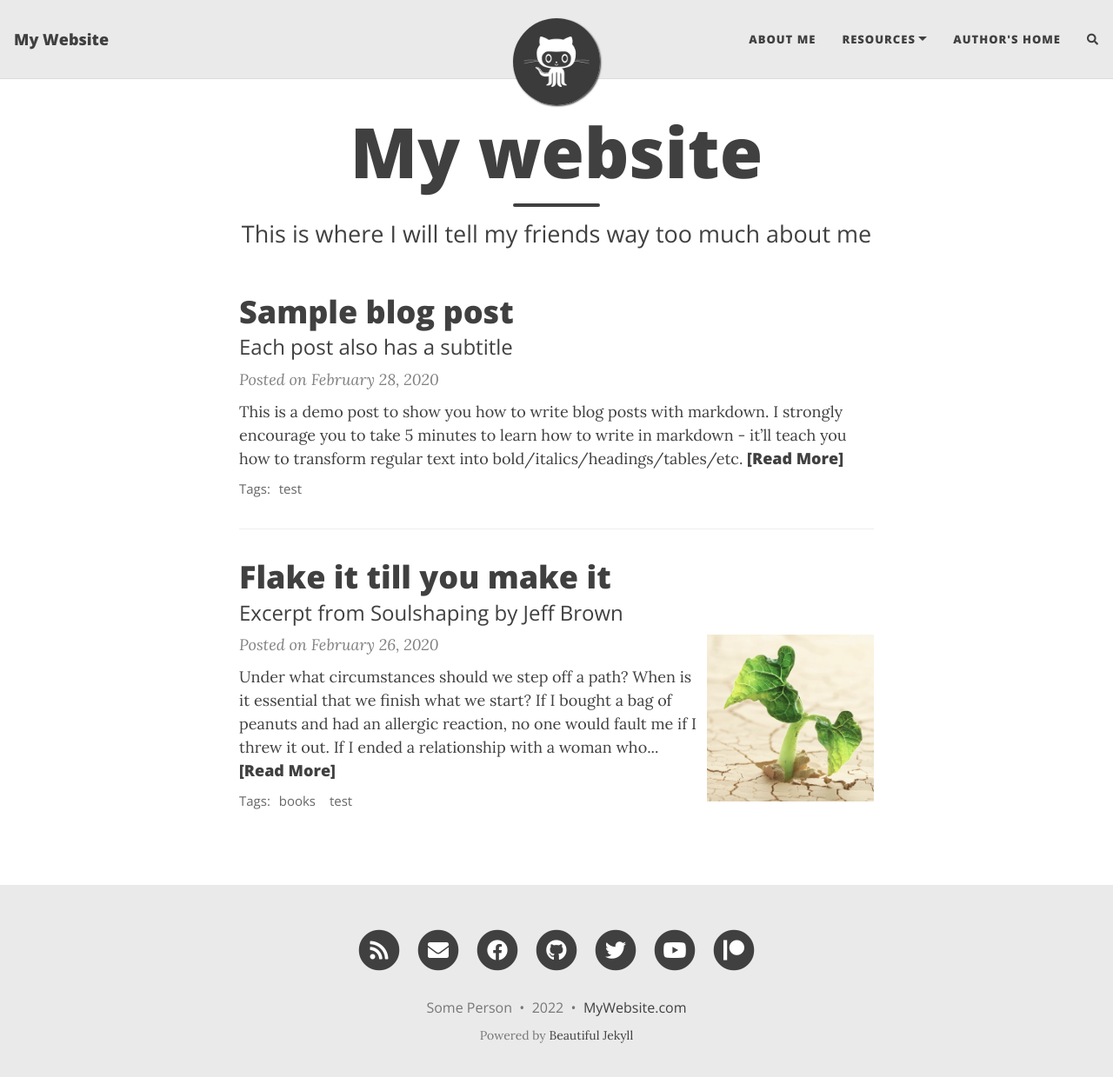
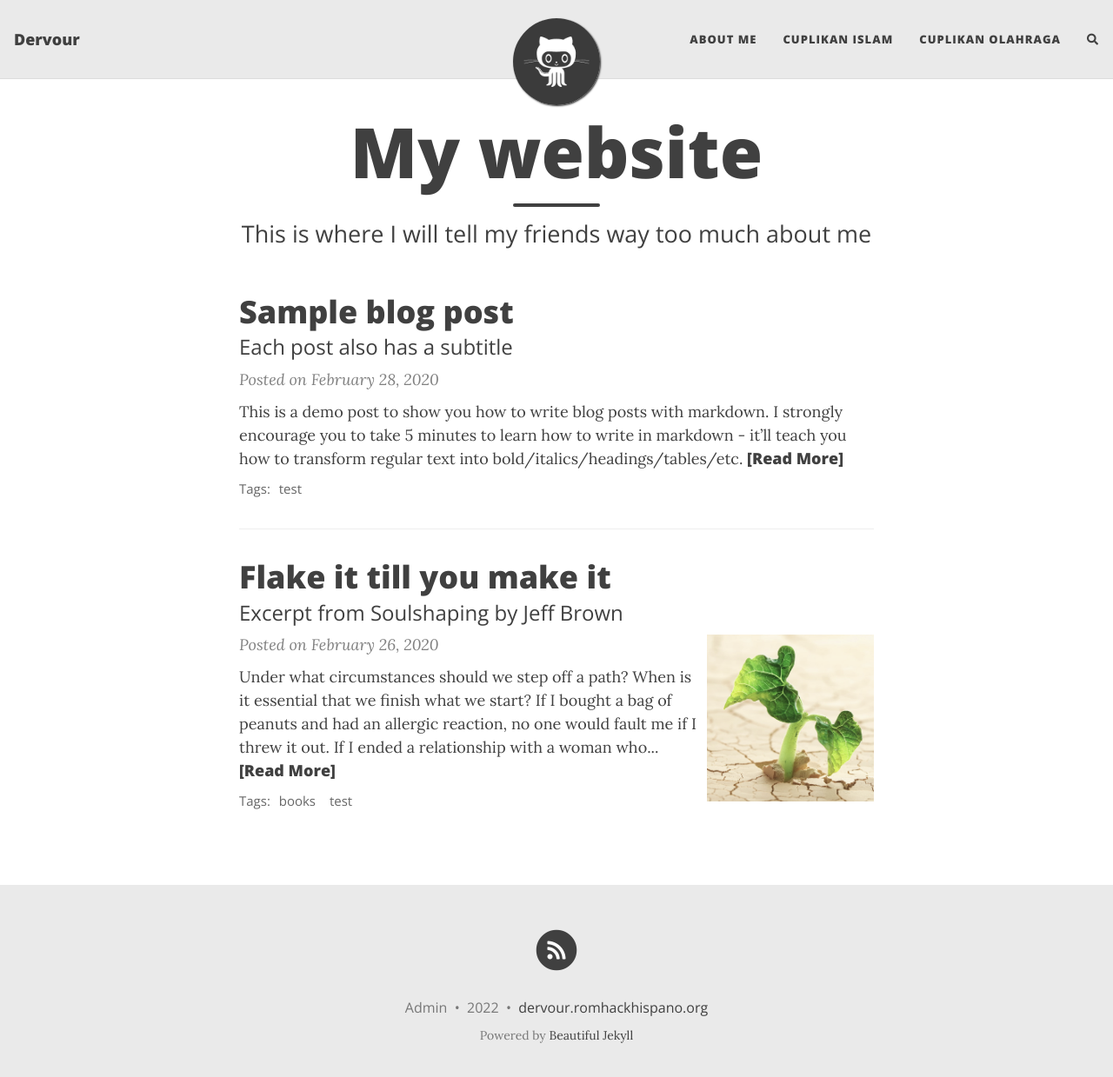
Before and after one commit to Aldanz/dervour.romhackhispano.org, a Jekyll site: the page built from index.html, in a window 1280 px wide and 1252 px high. Shown: the top 1239 px of the window at 87% size. Built offline with Jekyll 4.4.1, drawn with Linux system fonts in a browser that asks for light colours; nearby versions of some CDN libraries; the list of posts is cut into pages by our own code; comment, search, counter and statistics services are not loaded.

Commit message:
Update _config.yml

```diff
--- a/_config.yml
+++ b/_config.yml
@@ -6,19 +6,17 @@
 # --- Required options --- #
 
 # Name of website
-title: My Website
+title: Dervour
 
 # Your name to show in the footer
-author: Some Person
+author: Admin
 
 # --- List of links in the navigation bar --- #
 
 navbar-links:
   About Me: "aboutme"
-  Resources:
-    - Beautiful Jekyll: "https://beautifuljekyll.com"
-    - Learn markdown: "https://www.markdowntutorial.com/"
-  Author's home: "https://deanattali.com"
+  Cuplikan Islam: "https://cuplikanislam.com/"
+  Cuplikan Olahraga: "https://www.cuplikanolahraga.com/"
 
 # --- Logo --- #
 
@@ -39,13 +37,13 @@ round-avatar: true
 # Select the social network links that you want to show in the footer.
 # Uncomment the links you want to show and add your information to each one.
 social-network-links:
-  email: "someone@example.com"
+  email:
   rss: true  # remove this line if you don't want to show an RSS link at the bottom
-  facebook: deanattali
-  github: daattali
-  twitter: daattali
-  patreon: DeanAttali
-  youtube: c/daattali
+  facebook:
+  github:
+  twitter:
+  patreon:
+  youtube:
 #  medium: yourname
 #  reddit: yourname
 #  linkedin: daattali
@@ -80,7 +78,7 @@ share-links-active:
 
 # How to display the link to your website in the footer
 # Remove this if you don't want a link in the footer
-url-pretty: "MyWebsite.com"
+url-pretty: "dervour.romhackhispano.org"
 
 # Excerpt word length - Truncate the excerpt of each post on the feed page to the specified number of words
 excerpt_length: 50
```
